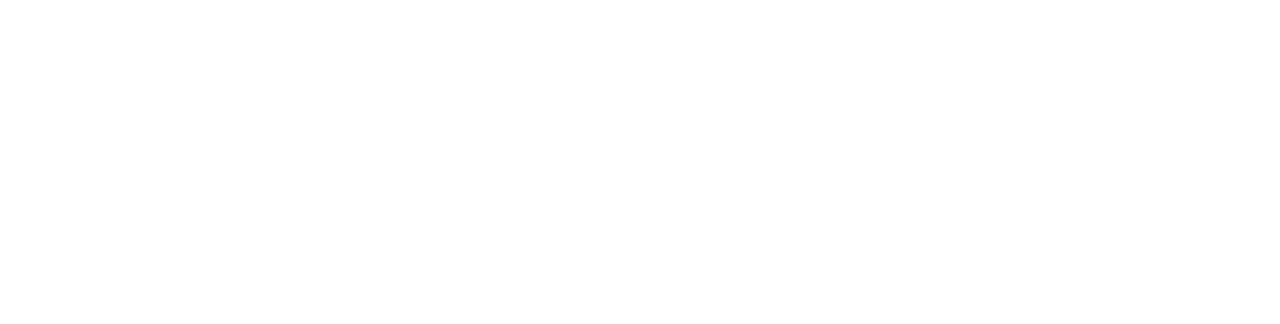
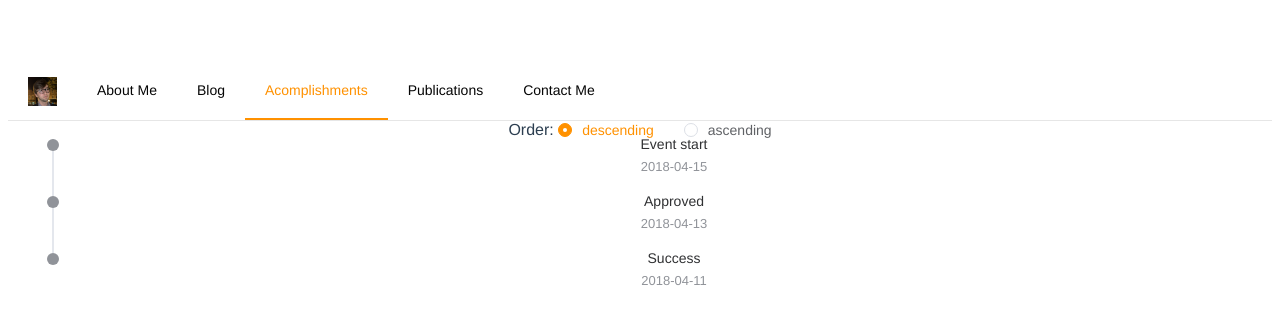
Before and after one commit to imi-Mach/imi-mach.github.io, a Vue app in the folder personal-site/: page /acomplishments in a window 1280 px wide. Before the commit this address had no page. Shown: the top 324 px of the page. Built offline with nearby package versions, Linux system fonts and the light colour scheme.

Commit message:
Finished basic Navbar

```diff
--- /dev/null
+++ b/personal-site/src/components/AcompTimeLine.vue
@@ -0,0 +1,46 @@
+<template>
+    <div class="block">
+        <Navbar activeIndex="4"></Navbar>
+        <div class="radio">
+            Order:
+            <el-radio-group v-model="reverse">
+            <el-radio :label="true">descending</el-radio>
+            <el-radio :label="false">ascending</el-radio>
+            </el-radio-group>
+        </div>
+
+        <el-timeline :reverse="reverse">
+            <el-timeline-item
+            v-for="(activity, index) in activities"
+            :key="index"
+            :timestamp="activity.timestamp">
+            {{activity.content}}
+            </el-timeline-item>
+        </el-timeline>
+    </div>
+</template>
+
+<script>
+  import Navbar from "@/components/Navbar.vue";
+  export default {
+    name: 'AcompTimeLine',
+    data() {
+      return {
+        reverse: true,
+        activities: [{
+          content: 'Event start',
+          timestamp: '2018-04-15'
+        }, {
+          content: 'Approved',
+          timestamp: '2018-04-13'
+        }, {
+          content: 'Success',
+          timestamp: '2018-04-11'
+        }]
+      };
+    },
+    components: {
+        Navbar
+    }
+  };
+</script>
--- /dev/null
+++ b/personal-site/src/components/Navbar.vue
@@ -0,0 +1,84 @@
+<template>
+  <div class="root">
+    <!-- <img alt="Vue logo" src="../assets/logo.png" /> -->
+    <el-menu
+      class="fullscreen"
+      mode="horizontal"
+      @select="handleSelect"
+      text-color="#050505"
+      active-text-color="#ff9100"
+      :default-active="activeIndex"
+    >
+      <el-menu-item index="1">
+        <img alt="Logo" src="@/assets/me.png" />
+      </el-menu-item>
+
+      <el-menu-item index="2">About Me</el-menu-item>
+      <el-menu-item index="3">Blog</el-menu-item>
+      <el-menu-item index="4">Acomplishments</el-menu-item>
+      <el-menu-item index="5">Publications</el-menu-item>
+      <el-menu-item index="6">Contact Me</el-menu-item>
+    </el-menu>
+  </div>
+</template>
+
+<script>
+export default {
+  name: 'Navbar',
+  props: ['activeIndex'],
+  data() {
+    return {
+    };
+  },
+  methods: {
+      handleSelect(key) {
+
+        var notImpl = function(current_comp,tab) {
+          current_comp.$notify.error({
+              title: tab,
+              message: 'is not yet implemented!'
+              });
+        }
+
+        switch(parseInt(key)) {
+          case 1:
+            notImpl(this, "Profile View");
+            break;
+          case 2:
+            this.$router.push('/')
+            break;
+          case 3:
+            notImpl(this, "Blog");
+            break;
+          case 4:
+            this.$router.push('/acomplishments')
+            break;
+          case 5:
+            notImpl(this, "Publications");
+            break;
+          case 6:
+            notImpl(this, "Contact Page");
+            break;
+          default:
+        }
+    },
+  },
+};
+</script>
+
+<style>
+.root {
+  display: flex;
+}
+img {
+  width: auto;
+  height: 50%;
+  object-fit: cover;
+}
+.fullscreen {
+  width: 100%;
+}
+.drop-down{
+  font-family: Arial, Helvetica, sans-serif;
+}
+</style>
--- a/personal-site/src/components/mePage.vue
+++ b/personal-site/src/components/mePage.vue
@@ -1,9 +1,9 @@
 <template>
   <div class="hello">
     <div>
-      <Navbar></Navbar>
+      <Navbar activeIndex="2"></Navbar>
     </div>
-    <h1>{{ msg }}</h1>
+    <h1>My Profile:</h1>
     <p>
       Welcome to my personal website!<br>
       I am currently in the process of building it, so<br>
@@ -11,14 +11,18 @@
       In the meantime, come checkout my GitHub:
       <a href="https://github.com/imi-Mach" target="_blank" rel="noopener">imi-Mach Profile</a>.
     </p>
+    <h1>Todos:</h1>
+
   </div>
 </template>
 
 <script>
+//import { component } from 'vue/types/umd'
+import Navbar from "@/components/Navbar.vue";
 export default {
   name: 'mePage',
-  props: {
-    msg: String
+  components: {
+    Navbar
   }
 }
 </script>
@@ -37,6 +41,6 @@
   margin: 0 10px;
 }
 a {
-  color: rgb(255, 145, 0);;
+  color: rgb(255, 145, 0);
 }
 </style>
--- /dev/null
+++ b/personal-site/src/element-variables.scss
@@ -0,0 +1,11 @@
+/*
+Write your variables here. All available variables can be
+found in element-plus/packages/theme-chalk/src/common/var.scss.
+For example, to overwrite the theme color:
+*/
+$--color-primary: rgb(255, 145, 0);
+
+/* icon font path, required */
+$--font-path: '~element-plus/lib/theme-chalk/fonts';
+
+@import "~element-plus/packages/theme-chalk/src/index";
--- a/personal-site/src/main.js
+++ b/personal-site/src/main.js
@@ -1,5 +1,8 @@
 import { createApp } from 'vue'
 import App from './App.vue'
 import router from './router'
+import installElementPlus from './plugins/element'
 
-createApp(App).use(router).mount('#app')
+const app = createApp(App)
+installElementPlus(app)
+app.use(router).mount('#app')
--- /dev/null
+++ b/personal-site/src/plugins/element.js
@@ -0,0 +1,6 @@
+import ElementPlus from 'element-plus'
+import '../element-variables.scss'
+
+export default (app) => {
+  app.use(ElementPlus)
+}
--- a/personal-site/src/router/index.js
+++ b/personal-site/src/router/index.js
@@ -1,5 +1,6 @@
 import { createWebHistory, createRouter } from 'vue-router'
 import mePage from '../components/mePage.vue'
+import AcompTimeLine from '../components/AcompTimeLine.vue'
 
 const routes = [
     {
@@ -7,6 +8,11 @@
         name: 'mePage',
         component: mePage
     },
+    {
+        path: '/acomplishments',
+        name: 'AcompTimeLine',
+        component: AcompTimeLine
+    }
 ];
 
 const router = createRouter({
```
Also changed, not shown: personal-site/package.json (+7 -3 lines), personal-site/src/components/nav.vue (deleted, +0 -52 lines), 1 other file (tests, documents, lock files or other folders).
